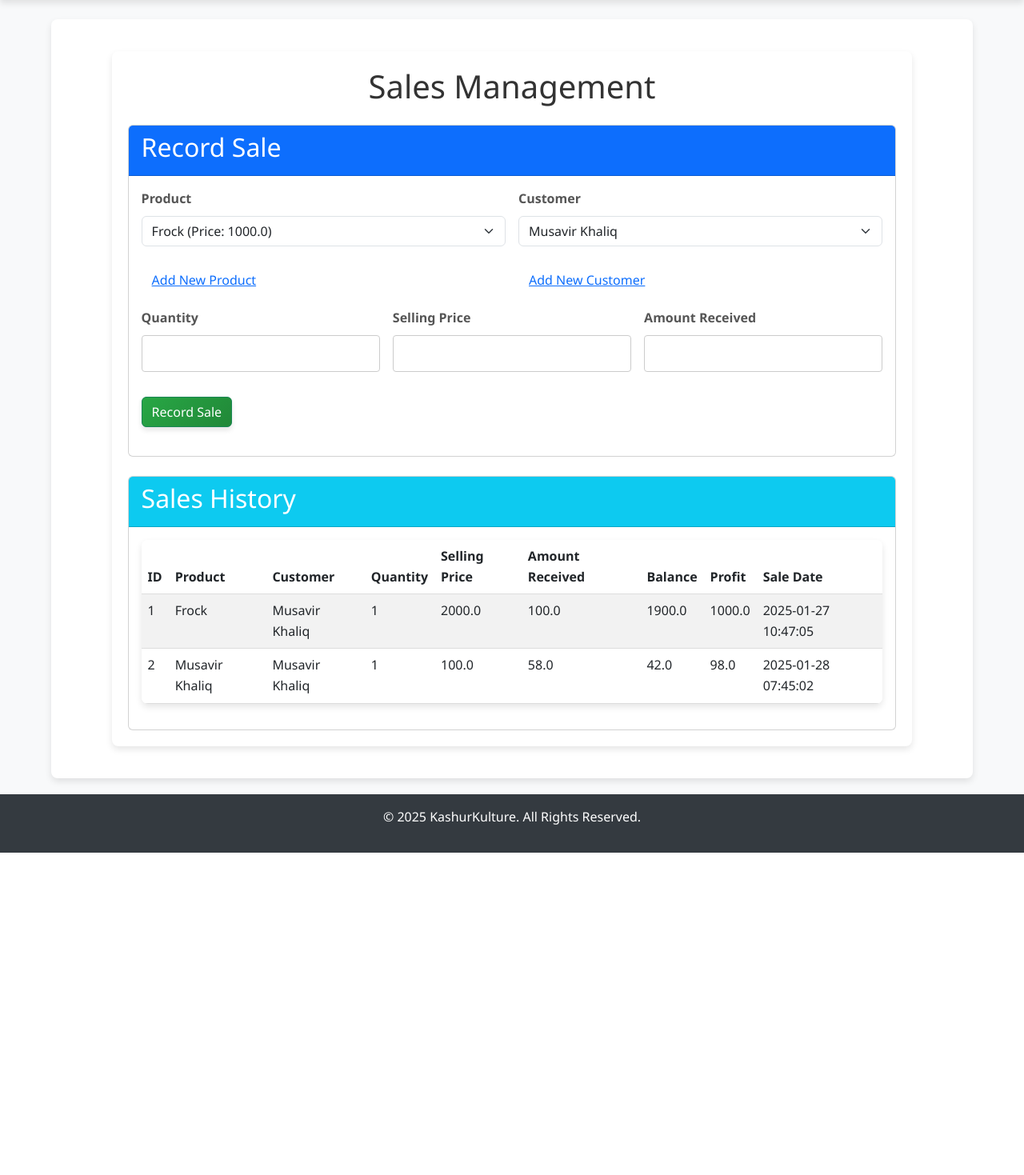
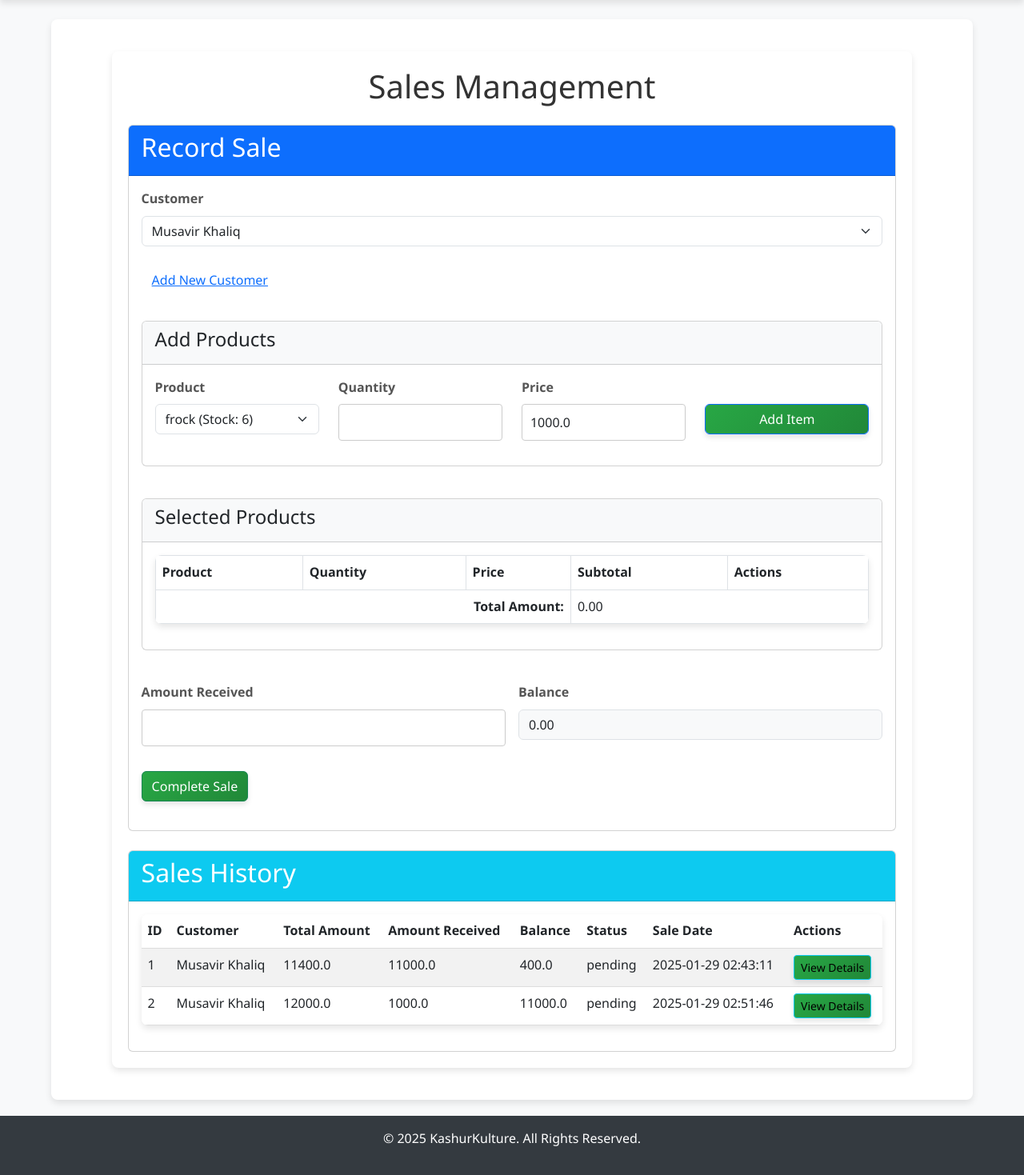
Before and after one commit to Musavirkhaliq/inventory_kashur_kulture, a FastAPI app: page /sales in a window 1280 px wide. Shown: the part 76-1545 px from the top of the page at 80% size. Before the commit the page ends 1142 px from the top, so only its background shows below. Run offline with FastAPI, Linux system fonts and the light colour scheme; data comes from the database, SQL or seed files in the repository.

Commit message:
fixed multiple orders

```diff
--- a/app/main.py
+++ b/app/main.py
@@ -124,12 +124,18 @@ def create_invoice(invoice: schemas.InvoiceCreate, db: Session = Depends(get_db)
 
 @app.get("/invoices/{invoice_id}", response_class=HTMLResponse)
 def generate_invoice(invoice_id: int, request: Request, db: Session = Depends(get_db)):
-    invoice = db.query(models.Invoice).options(
-        joinedload(models.Invoice.sale)
-        .joinedload(models.Sale.product),
-        joinedload(models.Invoice.sale)
-        .joinedload(models.Sale.customer)
-    ).filter(models.Invoice.id == invoice_id).first()
+    invoice = (
+        db.query(models.Invoice)
+        .options(
+            joinedload(models.Invoice.sale)
+            .joinedload(models.Sale.items)  # Load sale items
+            .joinedload(models.SaleItem.product),  # Load products through SaleItem
+            joinedload(models.Invoice.sale)
+            .joinedload(models.Sale.customer)  # Load customer details
+        )
+        .filter(models.Invoice.id == invoice_id)
+        .first()
+    )
 
     if not invoice:
         raise HTTPException(status_code=404, detail="Invoice not found")
@@ -156,9 +162,9 @@ def sales_report(request: Request, db: Session = Depends(get_db)):
     weekly_sales = db.query(models.Sale).filter(models.Sale.sale_date >= datetime.today().date() - timedelta(days=7)).all()
     monthly_sales = db.query(models.Sale).filter(models.Sale.sale_date >= datetime.today().date() - timedelta(days=30)).all()
 
-    daily_total = sum(sale.selling_price * sale.quantity for sale in daily_sales)
-    weekly_total = sum(sale.selling_price * sale.quantity for sale in weekly_sales)
-    monthly_total = sum(sale.selling_price * sale.quantity for sale in monthly_sales)
+    daily_total = sum(sale.total_amount  for sale in daily_sales)
+    weekly_total = sum(sale.total_amount  for sale in weekly_sales)
+    monthly_total = sum(sale.total_amount  for sale in monthly_sales)
 
     return render_template("sales_report.html", request, {
         "daily_sales": daily_sales,
@@ -180,3 +186,20 @@ def inventory_value(request: Request, db: Session = Depends(get_db)):
     products = db.query(models.Product).all()
     total_value = sum(product.price * product.quantity for product in products)
     return render_template("inventory_value.html", request, {"total_value": total_value})
+
+@app.get("/sales/{sale_id}/details")
+def get_sale_details(sale_id: int, db: Session = Depends(get_db)):
+    sale = db.query(models.Sale).filter(models.Sale.id == sale_id).first()
+    if not sale:
+        raise HTTPException(status_code=404, detail="Sale not found")
+
+    return {
+        "id": sale.id,
+        "customer_name": sale.customer.name,
+        "total_amount": sale.total_amount,
+        "items": [{
+            "product_name": item.product.name,
+            "quantity": item.quantity,
+            "price": item.price,
+        } for item in sale.items]
+    }
--- a/static/js/main.js
+++ b/static/js/main.js
@@ -1,70 +1,208 @@
+document.addEventListener("DOMContentLoaded", () => {
+    let saleItems = [];
 
+    function updateTotalAmount() {
+        const total = saleItems.reduce((sum, item) => sum + (item.quantity * item.price), 0);
+        document.getElementById('total-amount').textContent = total.toFixed(2);
 
+        // Update balance
+        const amountReceived = parseFloat(document.getElementById('amount_received').value) || 0;
+        const balance = total - amountReceived;
+        document.getElementById('balance-amount').textContent = balance.toFixed(2);
+    }
 
-// Function to handle form submissions
-async function submitForm(formId, endpoint, method = "POST") {
-    const form = document.getElementById(formId);
-    if (!form) return;
+    function validateStock(productId, quantity) {
+        const option = document.querySelector(`#product_id option[value="${productId}"]`);
+        const availableStock = parseInt(option.dataset.stock);
+        return quantity <= availableStock;
+    }
 
-    form.removeEventListener("submit", handleSubmit);
+    document.getElementById('add-item').addEventListener('click', function() {
+        const productSelect = document.getElementById('product_id');
+        const quantity = parseInt(document.getElementById('quantity').value);
+        const price = parseFloat(document.getElementById('selling_price').value);
 
-    async function handleSubmit(e) {
+        const productId = parseInt(productSelect.value);
+        const productName = productSelect.options[productSelect.selectedIndex].text;
+
+        if (!productId || !quantity || !price) {
+            alert('Please fill in all fields');
+            return;
+        }
+
+        if (!validateStock(productId, quantity)) {
+            alert('Insufficient stock available');
+            return;
+        }
+
+        saleItems.push({
+            product_id: productId,
+            quantity: quantity,
+            price: price,
+            product_name: productName
+        });
+
+        updateSaleItemsTable();
+        updateTotalAmount();
+
+        // Reset input fields
+        document.getElementById('quantity').value = '1';
+        document.getElementById('product_id').dispatchEvent(new Event('change'));
+    });
+
+    function updateSaleItemsTable() {
+        const tbody = document.getElementById('sale-items-tbody');
+        tbody.innerHTML = '';
+
+        saleItems.forEach((item, index) => {
+            const tr = document.createElement('tr');
+            const subtotal = item.quantity * item.price;
+
+            tr.innerHTML = `
+                <td>${item.product_name}</td>
+                <td>${item.quantity}</td>
+                <td>${item.price.toFixed(2)}</td>
+                <td>${subtotal.toFixed(2)}</td>
+                <td>
+                    <button type="button" data-index="${index}" class="btn btn-danger btn-sm remove-item-btn">Remove</button>
+                    <button type="button" data-index="${index}" class="btn btn-primary btn-sm edit-item-btn">Edit</button>
+                </td>
+            `;
+
+            tbody.appendChild(tr);
+        });
+
+        // Attach event listeners to dynamically generated buttons
+        attachEventListeners();
+    }
+
+    function removeSaleItem(index) {
+        saleItems.splice(index, 1);
+        updateSaleItemsTable();
+        updateTotalAmount();
+    }
+
+    function editSaleItem(index) {
+        const item = saleItems[index];
+        document.getElementById('product_id').value = item.product_id;
+        document.getElementById('quantity').value = item.quantity;
+        document.getElementById('selling_price').value = item.price;
+
+        removeSaleItem(index);
+    }
+
+    // Delegate event listeners for remove and edit buttons
+    function attachEventListeners() {
+        // Remove item
+        const removeButtons = document.querySelectorAll('.remove-item-btn');
+        removeButtons.forEach(button => {
+            button.addEventListener('click', function() {
+                const index = parseInt(this.dataset.index);
+                removeSaleItem(index);
+            });
+        });
+
+        // Edit item
+        const editButtons = document.querySelectorAll('.edit-item-btn');
+        editButtons.forEach(button => {
+            button.addEventListener('click', function() {
+                const index = parseInt(this.dataset.index);
+                editSaleItem(index);
+            });
+        });
+    }
+
+    document.getElementById('amount_received').addEventListener('input', updateTotalAmount);
+
+    document.getElementById('saleForm').addEventListener('submit', async function(e) {
         e.preventDefault();
 
-        const submitButton = form.querySelector("button[type='submit']");
-        if (submitButton) {
-            submitButton.disabled = true;
-            submitButton.textContent = "Submitting...";
+        if (saleItems.length === 0) {
+            alert('Please add at least one item to the sale');
+            return;
         }
 
-        const formData = new FormData(form);
-        const data = Object.fromEntries(formData.entries());
+        const formData = {
+            customer_id: parseInt(document.getElementById('customer_id').value),
+            items: saleItems,
+            amount_received: parseFloat(document.getElementById('amount_received').value) || 0
+        };
 
         try {
-            const response = await fetch(endpoint, {
-                method: method,
+            const response = await fetch('/sales/', {
+                method: 'POST',
                 headers: {
-                    "Content-Type": "application/json",
+                    'Content-Type': 'application/json',
                 },
-                body: JSON.stringify(data),
+                body: JSON.stringify(formData)
             });
 
             if (response.ok) {
-                alert("Operation successful!");
+                alert('Sale recorded successfully!');
                 window.location.reload();
             } else {
-                const errorData = await response.json();
-                alert(`Error: ${errorData.detail || "Something went wrong!"}`);
+                const error = await response.json();
+                alert(`Error: ${error.detail}`);
             }
         } catch (error) {
-            console.error("Error:", error);
-            alert("An error occurred. Please try again.");
-        } finally {
-            if (submitButton) {
-                submitButton.disabled = false;
-                submitButton.textContent = "Submit";
+            console.error('Error:', error);
+            alert('An error occurred while recording the sale');
+        }
+    });
+
+    // View sale details
+    document.querySelectorAll('.view-details').forEach(button => {
+        button.addEventListener('click', async function() {
+            const saleId = this.dataset.saleId;
+            try {
+                const response = await fetch(`/sales/${saleId}/details`);
+                if (response.ok) {
+                    const details = await response.json();
+                    showSaleDetails(details);
+                }
+            } catch (error) {
+                console.error('Error:', error);
             }
-        }
-    }
+        });
+    });
 
-    form.addEventListener("submit", handleSubmit);
-}
+    function showSaleDetails(details) {
+        const modal = new bootstrap.Modal(document.getElementById('saleDetailsModal'));
+        const content = document.getElementById('saleDetailsContent');
 
-// Initialize form submissions when the DOM is fully loaded
-document.addEventListener("DOMContentLoaded", () => {
-    submitForm("productForm", "/products/");
-    submitForm("customerForm", "/customers/");
-    submitForm("saleForm", "/sales/");
-    submitForm("restockForm", "/restocks/");
-    submitForm("invoiceForm", "/invoices/");
+        let itemsHtml = details.items.map(item => `
+            <tr>
+                <td>${item.product_name}</td>
+                <td>${item.quantity}</td>
+                <td>${item.price.toFixed(2)}</td>
+                <td>${(item.quantity * item.price).toFixed(2)}</td>
+            </tr>
+        `).join('');
 
-    const editProductForm = document.getElementById("editProductForm");
-    if (editProductForm) {
-        const productId = document.getElementById("id").value;
-        submitForm("editProductForm", `/products/${productId}`, "PUT");
+        content.innerHTML = `
+            <div class="table-responsive">
+                <table class="table">
+                    <thead>
+                        <tr>
+                            <th>Product</th>
+                            <th>Quantity</th>
+                            <th>Price</th>
+                            <th>Subtotal</th>
+                        </tr>
+                    </thead>
+                    <tbody>
+                        ${itemsHtml}
+                    </tbody>
+                    <tfoot>
+                        <tr>
+                            <td colspan="3" class="text-end"><strong>Total:</strong></td>
+                            <td>${details.total_amount.toFixed(2)}</td>
+                        </tr>
+                    </tfoot>
+                </table>
+            </div>
+        `;
+
+        modal.show();
     }
 });
-
-// document.addEventListener("DOMContentLoaded", () => {
-//     submitForm("restockForm", "/restocks/");
-// });
--- a/templates/sales.html
+++ b/templates/sales.html
@@ -11,18 +11,8 @@
         </div>
         <div class="card-body">
             <form id="saleForm" class="row g-3">
-                    <div class="col-md-6">
-                        <label for="product_id" class="form-label">Product</label>
-                        <select id="product_id" name="product_id" class="form-select" required>
-                            {% for product in products %}
-                                <option value="{{ product.id }}">{{ product.name }} (Price: {{ product.price }})</option>
-                            {% else %}
-                                <option value="" disabled>No products available</option>
-                            {% endfor %}
-                        </select>
-                        <a href="/products" class="btn btn-link mt-2">Add New Product</a>
-                    </div>
-                    <div class="col-md-6">
+                <!-- Customer Selection -->
+                <div class="col-md-12 mb-3">
                     <label for="customer_id" class="form-label">Customer</label>
                     <select id="customer_id" name="customer_id" class="form-select" required>
                         {% for customer in customers %}
@@ -33,20 +23,95 @@
                     </select>
                     <a href="/customers" class="btn btn-link mt-2">Add New Customer</a>
                 </div>
-                    <div class="col-md-4">
+
+                <!-- Product Addition Section -->
+                <div class="col-12 mb-4">
+                    <div class="card">
+                        <div class="card-header bg-light">
+                            <h4>Add Products</h4>
+                        </div>
+                        <div class="card-body">
+                            <div class="row">
+                                <div class="col-md-3">
+                                    <label for="product_id" class="form-label">Product</label>
+                                    <select id="product_id" class="form-select">
+                                        {% for product in products %}
+                                            <option value="{{ product.id }}"
+                                                    data-price="{{ product.price }}"
+                                                    data-stock="{{ product.quantity }}">
+                                                {{ product.name }} (Stock: {{ product.quantity }})
+                                            </option>
+                                        {% else %}
+                                            <option value="" disabled>No products available</option>
+                                        {% endfor %}
+                                    </select>
+                                </div>
+                                <div class="col-md-3">
                                     <label for="quantity" class="form-label">Quantity</label>
-                        <input type="number" id="quantity" name="quantity" class="form-control" required>
+                                    <input type="number" id="quantity" class="form-control" min="1">
                                 </div>
-                    <div class="col-md-4">
-                        <label for="selling_price" class="form-label">Selling Price</label>
-                        <input type="number" id="selling_price" name="selling_price" class="form-control" step="0.01" required>
+                                <div class="col-md-3">
+                                    <label for="selling_price" class="form-label">Price</label>
+                                    <input type="number" id="selling_price" class="form-control" step="0.01">
                                 </div>
-                    <div class="col-md-4">
+                                <div class="col-md-3">
+                                    <label class="form-label">&nbsp;</label>
+                                    <button type="button" id="add-item" class="btn btn-primary form-control">
+                                        Add Item
+                                    </button>
+                                </div>
+                            </div>
+                        </div>
+                    </div>
+                </div>
+
+                <!-- Selected Products Table -->
+                <div class="col-12 mb-4">
+                    <div class="card">
+                        <div class="card-header bg-light">
+                            <h4>Selected Products</h4>
+                        </div>
+                        <div class="card-body">
+                            <table class="table table-bordered">
+                                <thead>
+                                    <tr>
+                                        <th>Product</th>
+                                        <th>Quantity</th>
+                                        <th>Price</th>
+                                        <th>Subtotal</th>
+                                        <th>Actions</th>
+                                    </tr>
+                                </thead>
+                                <tbody id="sale-items-tbody">
+                                    <!-- Sale items will be added here dynamically -->
+                                </tbody>
+                                <tfoot>
+                                    <tr>
+                                        <td colspan="3" class="text-end"><strong>Total Amount:</strong></td>
+                                        <td colspan="2"><span id="total-amount">0.00</span></td>
+                                    </tr>
+                                </tfoot>
+                            </table>
+                        </div>
+                    </div>
+                </div>
+
+                <!-- Payment Section -->
+                <div class="col-md-6">
                     <label for="amount_received" class="form-label">Amount Received</label>
-                        <input type="number" id="amount_received" name="amount_received" class="form-control" step="0.01" required>
+                    <input type="number" id="amount_received" name="amount_received"
+                           class="form-control" step="0.01" required>
                 </div>
+                <div class="col-md-6">
+                    <label class="form-label">Balance</label>
+                    <div class="form-control bg-light" id="balance-amount">0.00</div>
+                </div>
+
+                <!-- Submit Button -->
                 <div class="col-12">
-                        <button type="submit" class="btn btn-success">Record Sale</button>
+                    <button type="submit" class="btn btn-success" id="submit-sale">
+                        Complete Sale
+                    </button>
                 </div>
             </form>
         </div>
@@ -62,37 +127,69 @@
                 <thead>
                     <tr>
                         <th>ID</th>
-                            <th>Product</th>
                         <th>Customer</th>
-                            <th>Quantity</th>
-                            <th>Selling Price</th>
+                        <th>Total Amount</th>
                         <th>Amount Received</th>
                         <th>Balance</th>
-                            <th>Profit</th>
+                        <th>Status</th>
                         <th>Sale Date</th>
+                        <th>Actions</th>
                     </tr>
                 </thead>
                 <tbody>
                     {% for sale in sales %}
                         <tr>
                             <td>{{ sale.id }}</td>
-                                <td>{{ sale.product.name if sale.product else 'N/A' }}</td>
                             <td>{{ sale.customer.name if sale.customer else 'N/A' }}</td>
-                                <td>{{ sale.quantity }}</td>
-                                <td>{{ sale.selling_price }}</td>
+                            <td>{{ sale.total_amount }}</td>
                             <td>{{ sale.amount_received }}</td>
                             <td>{{ sale.balance }}</td>
-                                <td>{{ sale.profit }}</td>
+                            <td>{{ sale.status }}</td>
                             <td>{{ sale.sale_date }}</td>
+                            <td>
+                                <button class="btn btn-sm btn-info view-details"
+                                        data-sale-id="{{ sale.id }}">
+                                    View Details
+                                </button>
+                            </td>
                         </tr>
                     {% else %}
                         <tr>
-                                <td colspan="9" class="text-center">No sales recorded yet.</td>
+                            <td colspan="8" class="text-center">No sales recorded yet.</td>
                         </tr>
                     {% endfor %}
                 </tbody>
             </table>
         </div>
     </div>
+
+    <!-- Sale Details Modal -->
+    <div class="modal fade" id="saleDetailsModal" tabindex="-1">
+        <div class="modal-dialog modal-lg">
+            <div class="modal-content">
+                <div class="modal-header">
+                    <h5 class="modal-title">Sale Details</h5>
+                    <button type="button" class="btn-close" data-bs-dismiss="modal"></button>
                 </div>
+                <div class="modal-body" id="saleDetailsContent">
+                    <!-- Sale details will be loaded here -->
+                </div>
+            </div>
+        </div>
+    </div>
+</div>
+
+<!-- Add this to the bottom of your template, just before the closing body tag -->
+<script>
+    document.addEventListener('DOMContentLoaded', function() {
+        // Initialize product price when selecting a product
+        document.getElementById('product_id').addEventListener('change', function() {
+            const selectedOption = this.options[this.selectedIndex];
+            document.getElementById('selling_price').value = selectedOption.dataset.price;
+        });
+
+        // Trigger change event to set initial price
+        document.getElementById('product_id').dispatchEvent(new Event('change'));
+    });
+</script>
 {% endblock %}
```
Also changed, not shown: app/crud.py (+117 -26 lines), app/models.py (+70 -22 lines), app/schemas.py (+47 -7 lines), templates/invoice_template.html (+25 -13 lines), inventory.db. Lines whose indentation alone changed are shown as unchanged.
